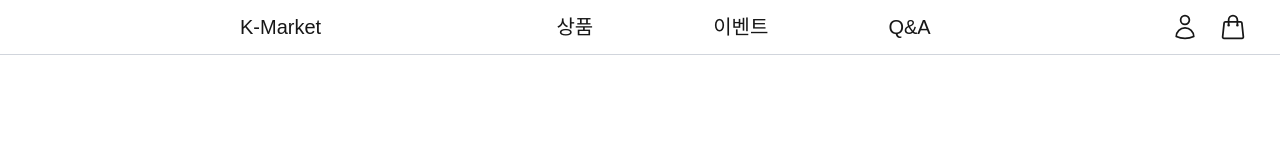
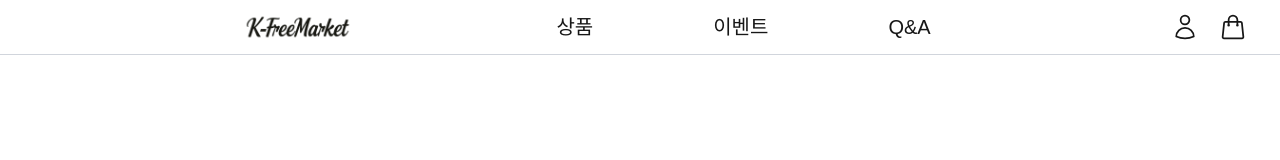
Before and after one commit to K-FreeMarket/K-FreeMarket-Web, a Next.js app: page /login in a window 1280 px wide. Shown: the top 160 px of the page. Built offline with nearby package versions, Linux system fonts and the light colour scheme.

Commit message:
Feat: add logo

```diff
--- a/src/components/header/HeaderComponent.tsx
+++ b/src/components/header/HeaderComponent.tsx
@@ -1,12 +1,14 @@
 import HeaderRight from '@/components/header/HeaderRight'
 import Menu from '@/components/header/Menu'
 import Link from 'next/link'
+import Logo from '@image/images/kfreemarket.png'
+import Image from 'next/image'
 
 export default function HeaderComponent() {
   return (
     <div className='row-start-1 flex h-full w-full items-center justify-between gap-16 border-b border-gray-300 px-60'>
       <Link href={'/'} className='w-50 text-start text-xl'>
-        K-Market
+        <Image src={Logo} alt='K-FreeMarket' />
       </Link>
       <Menu />
 
```
Also changed, not shown: public/images/kfreemarket.png (added).
